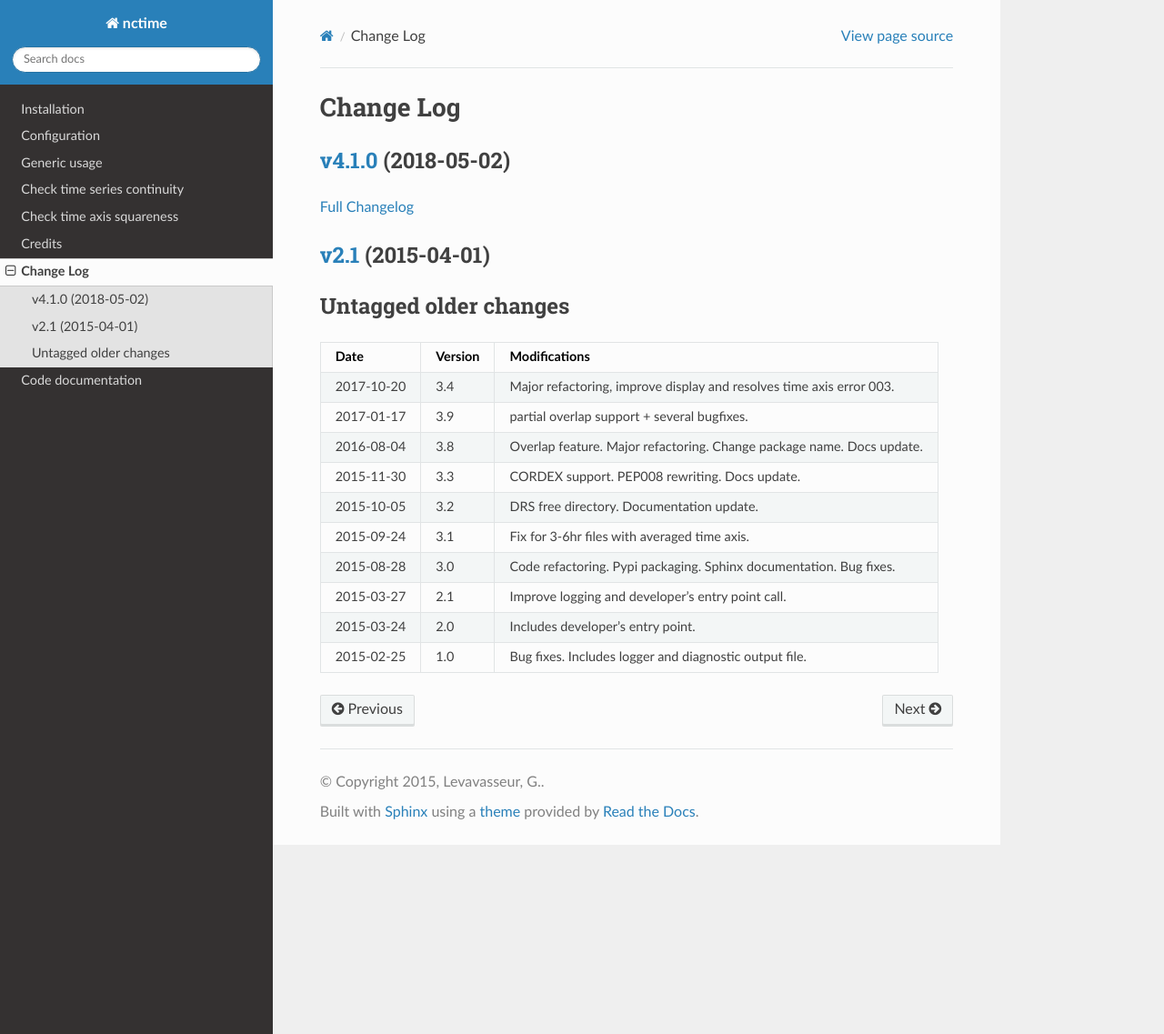
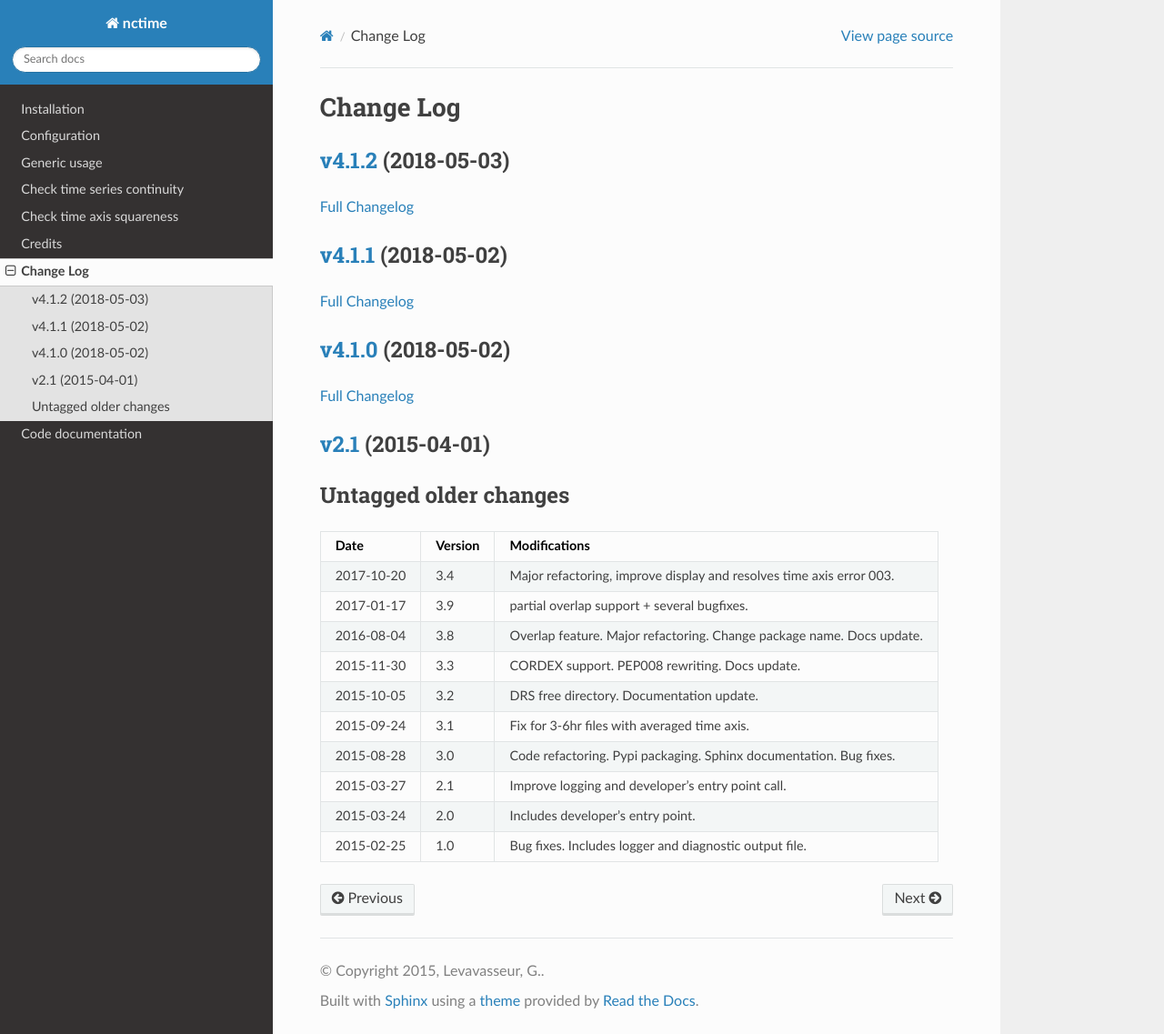
Before and after one commit to ESPRI-Mod/nctime, a Sphinx documentation site: the page built from docs/log.rst, in a window 1280 px wide and 1137 px high. Shown: the whole window at 91% size. Built offline with Sphinx 7.4.7 and the Read the Docs theme 2.0.0, drawn with Linux system fonts in a browser that asks for light colours; pages that are not in the unit, such as notebooks, are missing from menus; the version number could not be read and is left out.

Commit message:
change log update

```diff
--- a/docs/log.rst
+++ b/docs/log.rst
@@ -3,6 +3,18 @@
 
 Change Log
 ==========
+
+`v4.1.2 <https://github.com/Prodiguer/nctime/tree/v4.1.2>`__ (2018-05-03)
+-------------------------------------------------------------------------
+
+`Full
+Changelog <https://github.com/Prodiguer/nctime/compare/v4.1.1...v4.1.2>`__
+
+`v4.1.1 <https://github.com/Prodiguer/nctime/tree/v4.1.1>`__ (2018-05-02)
+-------------------------------------------------------------------------
+
+`Full
+Changelog <https://github.com/Prodiguer/nctime/compare/v4.1.0...v4.1.1>`__
 
 `v4.1.0 <https://github.com/Prodiguer/nctime/tree/v4.1.0>`__ (2018-05-02)
 -------------------------------------------------------------------------
```
